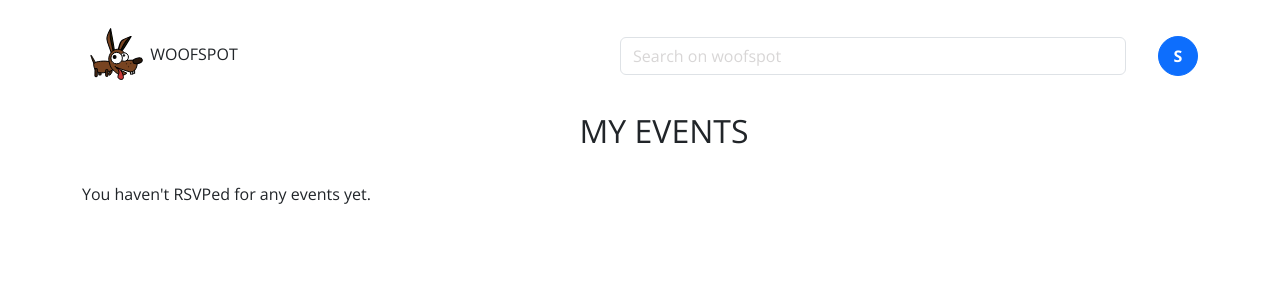
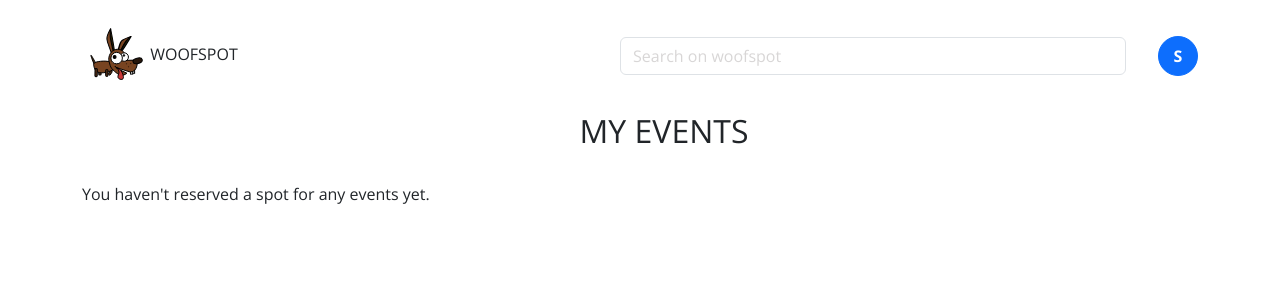
Before and after one commit to tayapro/woofspot, a Django app: page /users/events/ in a window 1280 px wide. Shown: the top 300 px of the page. Run offline with Django 5.2, Linux system fonts and the light colour scheme; the visitor is signed in with stand-in values (Sample User, id 1); data that the repository does not hold is empty; some libraries are stand-ins or nearby versions.

Commit message:
fix: Change 'PSVP' to 'reserve spot'

```diff
--- a/event_app/templates/event_app/event_info.html
+++ b/event_app/templates/event_app/event_info.html
@@ -34,11 +34,11 @@
                 {% elif user.is_authenticated %}
                 <form method="post">
                     {% csrf_token %}
-                    <button type="submit" name="reserve_spot" class="btn btn-primary">RSVP</button>
+                    <button type="submit" name="reserve_spot" class="btn btn-primary">Reserve spot</button>
                 </form>
                 {% else %}
                 <a href="{% url 'my_signin' %}?next={{ request.path }}" class="btn btn-primary">
-                    RSVP (Login Required)</a>
+                    Reserve spot (Login Required)</a>
                 {% endif %}
             </div>
         </div>
--- a/user_app/templates/user_app/events.html
+++ b/user_app/templates/user_app/events.html
@@ -39,7 +39,7 @@
                         {% csrf_token %}
                         <input type="hidden" name="event_id" value="{{ event.id }}">
                         <button type="submit" name="cancel_reservation" class="btn btn-danger">Cancel
-                            reservation</button>
+                            spot</button>
                     </form>
                 </div>
 
@@ -47,7 +47,7 @@
             {% endfor %}
 
             {% else %}
-            <p>You haven't RSVPed for any events yet.</p>
+            <p>You haven't reserved a spot for any events yet.</p>
             {% endif %}
 
         </div>
--- a/user_app/views.py
+++ b/user_app/views.py
@@ -65,6 +65,7 @@ def events_page(request):
         except (WoofspotEvent.DoesNotExist, EventAttendance.DoesNotExist):
             messages.error(request, "There was a problem cancelling your reservation.")
 
+    # TODO: move to try/catch
     latest_message = get_latest_message(request)
 
     return render(request, "user_app/events.html",
```
